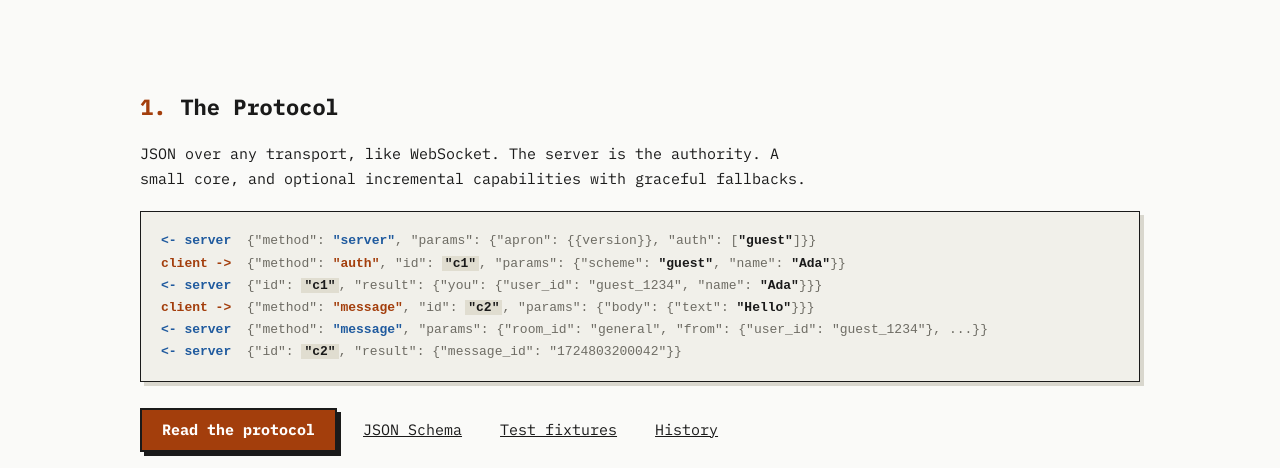
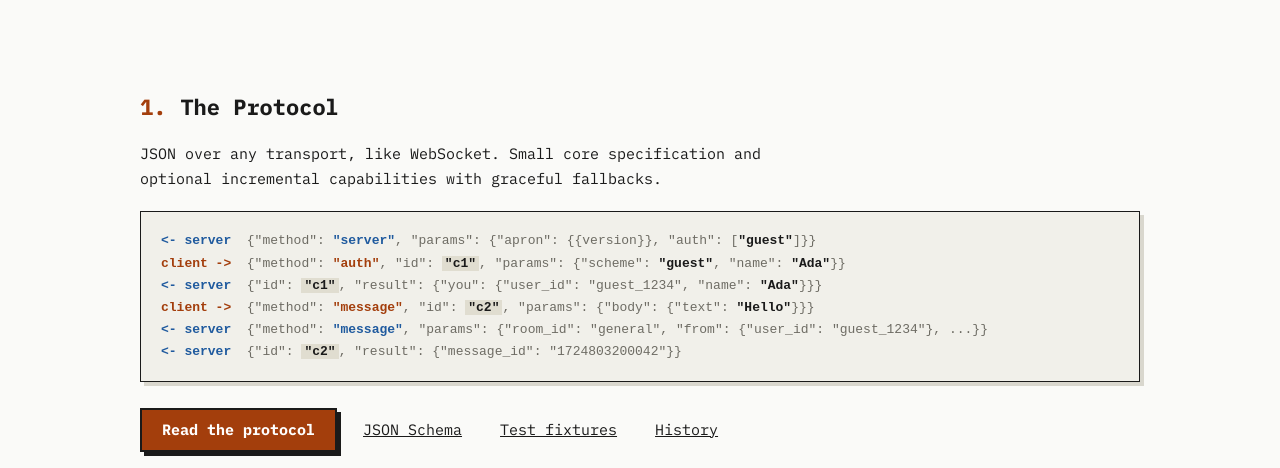
Before and after one commit to apron-chat/apron.chat, a website: page templates/index.html in a window 1280 px wide. Shown: the part 332-800 px from the top of the page. Drawn offline with Linux system fonts and the light colour scheme.

Commit message:
Revise protocol description in index.html
Updated the protocol description for clarity.

```diff
--- a/templates/index.html
+++ b/templates/index.html
@@ -38,7 +38,7 @@
 
 <section class="part" id="protocol">
 <h2><span>1.</span>The Protocol</h2>
-<p>JSON over any transport, like WebSocket. The server is the authority. A small core, and optional incremental capabilities with graceful fallbacks.</p>
+<p>JSON over any transport, like WebSocket. Small core specification and optional incremental capabilities with graceful fallbacks.</p>
 <pre class="code">
 <span class="server">{"method": <b>"server"</b>, "params": {"apron": {{version}}, "auth": [<strong>"guest"</strong>]}}</span>
 <span class="client">{"method": <b>"auth"</b>, "id": <mark>"c1"</mark>, "params": {"scheme": <strong>"guest"</strong>, "name": <strong>"Ada"</strong>}}</span>
```
